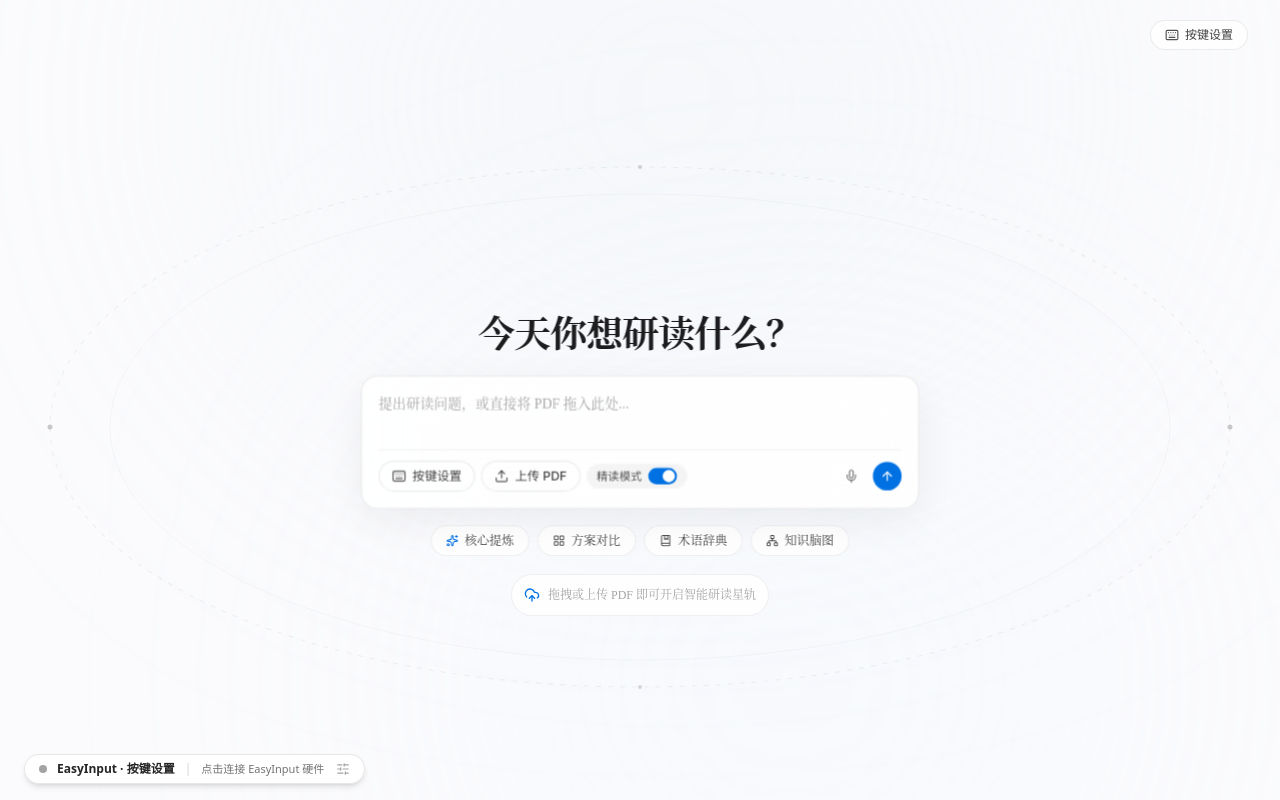
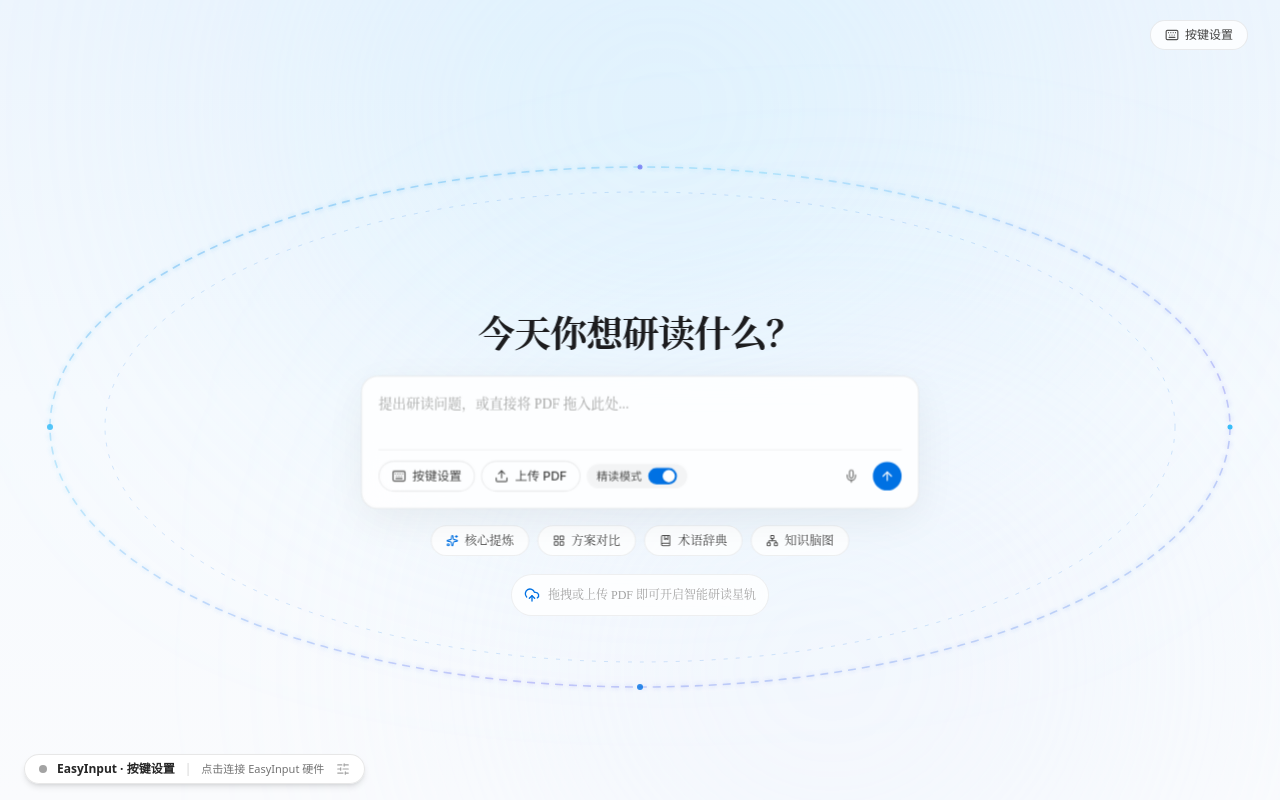
Before and after one commit to Xuanxi621/ReadKeyBoard, a React (Vite) app: page / in a window 1280 px wide. Built offline with nearby package versions, Linux system fonts and the light colour scheme.

Commit message:
fix: restore Apple Blue highlights, clear luminous orbit track, and refreshing light-blue ambient lighting

```diff
--- a/src/components/UniverseView.jsx
+++ b/src/components/UniverseView.jsx
@@ -128,14 +128,14 @@ export default function UniverseView({
 
   return (
     <div
-      className="relative flex-1 flex flex-col justify-between overflow-hidden bg-[#FBFBFD] select-none"
+      className="relative flex-1 flex flex-col justify-between overflow-hidden bg-gradient-to-b from-[#EDF5FD] via-[#F6FAFE] to-[#FAFBFD] select-none"
       onDragOver={handleDragOver}
       onDragLeave={handleDragLeave}
       onDrop={handleDrop}
     >
-      {/* Subtle Apple Studio Ambient Light (纯粹通透、克制典雅) */}
-      <div className="absolute top-[-25%] left-[20%] w-[840px] h-[600px] bg-slate-200/20 rounded-full blur-[160px] pointer-events-none" />
-      <div className="absolute bottom-[-20%] right-[10%] w-[720px] h-[560px] bg-sky-100/15 rounded-full blur-[160px] pointer-events-none" />
+      {/* Delicate Apple Light-Blue Ambient Glows (清新通透、适度留白) */}
+      <div className="absolute top-[-20%] left-[22%] w-[760px] h-[540px] bg-sky-200/30 rounded-full blur-[150px] pointer-events-none" />
+      <div className="absolute bottom-[-15%] right-[10%] w-[640px] h-[500px] bg-blue-100/25 rounded-full blur-[150px] pointer-events-none" />
 
       {/* Top Area */}
       <header className="w-full px-8 py-5 flex items-center justify-end z-30 flex-shrink-0 font-ui">
@@ -156,36 +156,55 @@ export default function UniverseView({
         onTouchStart={handleStageMouseDown}
         className="relative flex-1 w-full flex items-center justify-center overflow-hidden"
       >
-        {/* Minimalist Apple Architectural Orbit Track (极简大气星轨) */}
+        {/* Luminous Apple Blue Orbit Track (清晰可见、优雅呼吸的星轨路径) */}
         <div className="absolute inset-0 flex items-center justify-center pointer-events-none z-0">
           <svg className="w-[1440px] h-[780px] overflow-visible max-w-none" viewBox="0 0 1440 780" fill="none">
-            {/* Primary Orbit Hairline */}
+            <defs>
+              <linearGradient id="orbitTrackBlue" x1="0%" y1="0%" x2="100%" y2="100%">
+                <stop offset="0%" stopColor="#0071E3" stopOpacity="0.65" />
+                <stop offset="30%" stopColor="#38BDF8" stopOpacity="0.45" />
+                <stop offset="70%" stopColor="#6366F1" stopOpacity="0.55" />
+                <stop offset="100%" stopColor="#0071E3" stopOpacity="0.30" />
+              </linearGradient>
+              <filter id="orbitGlow" x="-20%" y="-20%" width="140%" height="140%">
+                <feGaussianBlur stdDeviation="2.5" result="blur" />
+                <feMerge>
+                  <feMergeNode in="blur" />
+                  <feMergeNode in="SourceGraphic" />
+                </feMerge>
+              </filter>
+            </defs>
+
+            {/* Primary Orbit Track Arc (清晰通透的蓝色主星轨) */}
             <ellipse
               cx="720"
               cy="382"
               rx="590"
               ry="260"
-              stroke="rgba(0, 0, 0, 0.08)"
-              strokeWidth="1.2"
-              strokeDasharray="5 7"
-              className="orbit-track-subtle"
+              stroke="url(#orbitTrackBlue)"
+              strokeWidth="1.8"
+              strokeDasharray="8 6"
+              filter="url(#orbitGlow)"
+              className="orbit-track-luminous"
             />
 
-            {/* Subtle Horizon Reference Ring */}
+            {/* Subtle Inner Horizon Reference Ring */}
             <ellipse
               cx="720"
               cy="382"
-              rx="530"
-              ry="233"
-              stroke="rgba(0, 0, 0, 0.03)"
+              rx="535"
+              ry="235"
+              stroke="rgba(0, 113, 227, 0.16)"
               strokeWidth="1"
+              strokeDasharray="4 8"
             />
 
-            {/* Discrete Micro Cardinal Beads */}
-            <circle cx="1310" cy="382" r="2.5" fill="rgba(0, 0, 0, 0.20)" />
-            <circle cx="130" cy="382" r="2.5" fill="rgba(0, 0, 0, 0.20)" />
-            <circle cx="720" cy="122" r="2" fill="rgba(0, 0, 0, 0.15)" />
-            <circle cx="720" cy="642" r="2" fill="rgba(0, 0, 0, 0.15)" />
+            {/* Luminous Blue Celestial Beads (星轨节点) */}
+            <circle cx="1310" cy="382" r="3.5" fill="#0071E3" opacity="0.80" className="animate-ping" />
+            <circle cx="1310" cy="382" r="2.5" fill="#38BDF8" />
+            <circle cx="130" cy="382" r="3" fill="#38BDF8" opacity="0.85" />
+            <circle cx="720" cy="122" r="2.5" fill="#6366F1" opacity="0.70" />
+            <circle cx="720" cy="642" r="3" fill="#0071E3" opacity="0.80" />
           </svg>
         </div>
 
--- a/src/components/universe/OrbitCard.jsx
+++ b/src/components/universe/OrbitCard.jsx
@@ -90,8 +90,8 @@ export default function OrbitCard({
       <div
         className={`orbit-card-inner group transition-all duration-200 ${
           isCardActive
-            ? 'ring-2 ring-neutral-900 shadow-[0_22px_45px_rgba(0,0,0,0.14)] border-neutral-900'
-            : 'border border-black/[0.07] shadow-[0_8px_24px_-4px_rgba(0,0,0,0.06),0_2px_6px_rgba(0,0,0,0.02)] hover:border-black/25 hover:shadow-[0_16px_36px_-6px_rgba(0,0,0,0.10)]'
+            ? 'ring-3 ring-[#0071E3] shadow-[0_20px_48px_rgba(0,113,227,0.22)] border-[#0071E3]'
+            : 'border border-black/[0.08] shadow-[0_8px_24px_-4px_rgba(0,0,0,0.06),0_2px_6px_rgba(0,0,0,0.02)] hover:border-[#0071E3]/50 hover:shadow-[0_16px_36px_-6px_rgba(0,113,227,0.15)]'
         }`}
         onMouseEnter={() => {
           onHoverCard(index);
@@ -103,8 +103,8 @@ export default function OrbitCard({
       >
         {/* Floating Selection Indicator Badge */}
         {isSelected && (
-          <div className="absolute -top-3 left-1/2 transform -translate-x-1/2 z-50 bg-neutral-900/90 backdrop-blur-md text-white text-[9px] font-medium px-2.5 py-0.5 rounded-full shadow-lg flex items-center gap-1.5 border border-white/20 whitespace-nowrap font-ui">
-            <span className="w-1.5 h-1.5 rounded-full bg-white animate-pulse" />
+          <div className="absolute -top-3.5 left-1/2 transform -translate-x-1/2 z-50 bg-[#0071E3] text-white text-[9px] font-semibold px-2.5 py-0.5 rounded-full shadow-lg flex items-center gap-1.5 whitespace-nowrap font-ui">
+            <span className="w-1.5 h-1.5 rounded-full bg-white animate-ping" />
             <span>旋钮选中 · 按下研读</span>
           </div>
         )}
@@ -123,9 +123,9 @@ export default function OrbitCard({
               }`}
             />
           ) : (
-            <div className="w-full h-full flex flex-col items-center justify-center bg-neutral-100 text-neutral-600">
-              <FileText className="w-8 h-8 mb-1 text-neutral-400" />
-              <span className="text-[9px] font-medium text-neutral-500">PDF</span>
+            <div className="w-full h-full flex flex-col items-center justify-center bg-blue-50/50 text-[#0071E3]">
+              <FileText className="w-8 h-8 mb-1" />
+              <span className="text-[9px] font-semibold">PDF</span>
             </div>
           )}
           <div className="absolute inset-0 bg-gradient-to-t from-black/45 via-transparent to-black/10 p-1.5 flex flex-col justify-between">
@@ -151,13 +151,13 @@ export default function OrbitCard({
 
         {/* Bottom Paper Label */}
         <div className="p-2 flex-1 flex flex-col justify-between bg-white text-neutral-800">
-          <div className="font-medium text-[10px] leading-tight line-clamp-1 text-neutral-800 font-editorial" title={doc.fileName}>
+          <div className="font-semibold text-[10px] leading-tight line-clamp-1 text-neutral-800 font-editorial" title={doc.fileName}>
             {doc.fileName.replace('.pdf', '')}
           </div>
           <div className="flex items-center justify-between text-[8.5px] text-neutral-400 mt-0.5 font-ui">
             <span className="truncate max-w-[75px]">{doc.fileSize}</span>
-            <ArrowUpRight className={`w-3 h-3 text-neutral-400 group-hover:text-neutral-900 group-hover:translate-x-0.5 group-hover:-translate-y-0.5 transition-all ${
-              isCardActive ? 'translate-x-0.5 -translate-y-0.5 text-neutral-900' : ''
+            <ArrowUpRight className={`w-3.5 h-3.5 text-[#0071E3] group-hover:translate-x-0.5 group-hover:-translate-y-0.5 transition-transform ${
+              isCardActive ? 'translate-x-0.5 -translate-y-0.5' : ''
             }`} />
           </div>
         </div>
--- a/styles.css
+++ b/styles.css
@@ -170,16 +170,18 @@ body {
   animation: fadeIn 0.18s cubic-bezier(0.2, 0.8, 0.2, 1) forwards;
 }
 
-/* Minimalist Architectural Orbit Track Pulse */
-@keyframes orbitTrackPulse {
+/* Luminous Orbit Track Breathing */
+@keyframes orbitTrackGlow {
   0%, 100% {
-    opacity: 0.50;
+    opacity: 0.60;
+    stroke-width: 1.6;
   }
   50% {
-    opacity: 0.90;
+    opacity: 0.95;
+    stroke-width: 2.2;
   }
 }
 
-.orbit-track-subtle {
-  animation: orbitTrackPulse 7s ease-in-out infinite;
+.orbit-track-luminous {
+  animation: orbitTrackGlow 5.5s ease-in-out infinite;
 }
```
